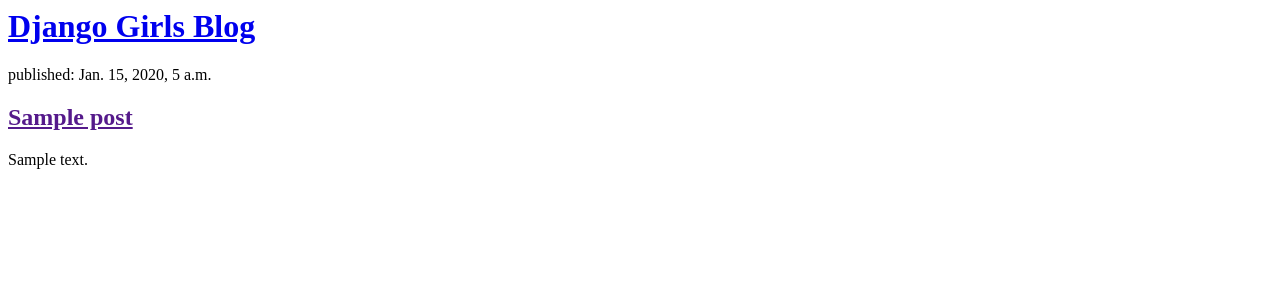
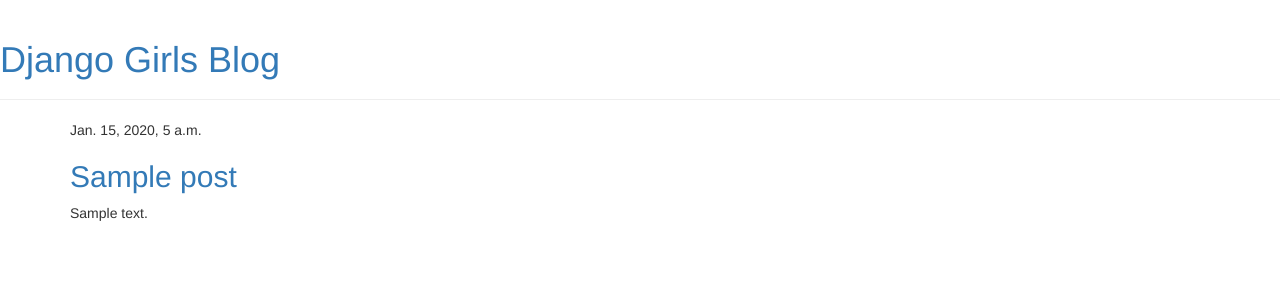
Before and after one commit to natalieherrity/my-first-blog, a Django app: page / in a window 1280 px wide. Shown: the top 300 px of the page. Run offline with Django 3.2, Linux system fonts and the light colour scheme; tables that the repository leaves empty hold one stand-in row (values such as "Sample post"); some libraries are stand-ins or nearby versions.

Commit message:
Added view and template for detailed blog post as well as CSS for the site.

```diff
--- /dev/null
+++ b/blog/templates/blog/base.html
@@ -0,0 +1,25 @@
+{% load static %}
+<html>
+    <head>
+        <title>Django Girls blog</title>
+        <link rel="stylesheet" href="//maxcdn.bootstrapcdn.com/bootstrap/3.2.0/css/bootstrap.min.css">
+        <link rel="stylesheet" href="//maxcdn.bootstrapcdn.com/bootstrap/3.2.0/css/bootstrap-theme.min.css">
+        <link href='//fonts.googleapis.com/css?family=Lobster&subset=latin,latin-ext' rel='stylesheet' type='text/css'>
+        <link rel="stylesheet" href="{% static 'css/blog.css' %}">
+    </head>
+    <body>
+       <body>
+    <div class="page-header">
+        <h1><a href="/">Django Girls Blog</a></h1>
+    </div>
+    <div class="content container">
+        <div class="row">
+            <div class="col-md-8">
+            {% block content %}
+            {% endblock %}
+            </div>
+        </div>
+    </div>
+</body>
+    </body>
+</html>
--- a/blog/templates/blog/post_list.html
+++ b/blog/templates/blog/post_list.html
@@ -1,11 +1,12 @@
-<div>
-    <h1><a href="/">Django Girls Blog</a></h1>
-</div>
-
-{% for post in posts %}
-    <div>
-        <p>published: {{ post.published_date }}</p>
-        <h2><a href="">{{ post.title }}</a></h2>
-        <p>{{ post.text|linebreaksbr }}</p>
-    </div>
-{% endfor %}
+{% extends "blog/base.html" %}
+{% block content %}
+    {% for post in posts %}
+        <div class="post">
+            <div class="date">
+                {{ post.published_date }}
+            </div>
+            <h2><a href="{% url 'post_detail' pk=post.pk %}">{{ post.title }}</a></h2>
+            <p>{{ post.text|linebreaksbr }}</p>
+        </div>
+    {% endfor %}
+{% endblock %}
```
Also changed, not shown: blog/templates/blog/post_detail.html (added, +13 -0 lines).
